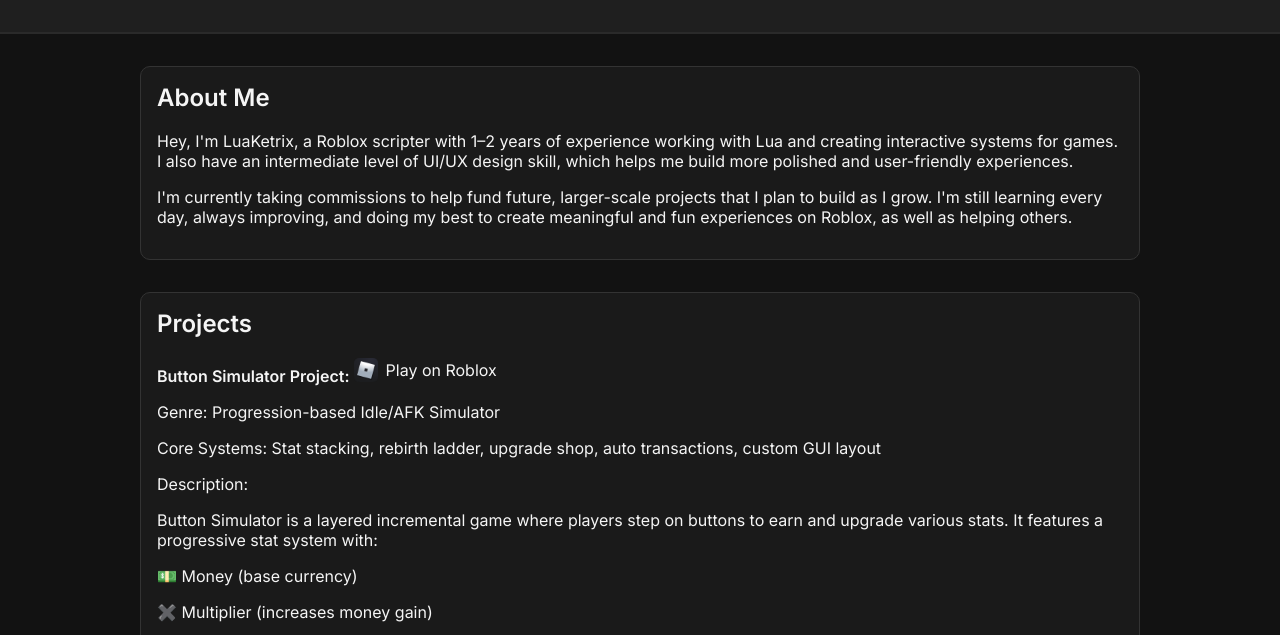
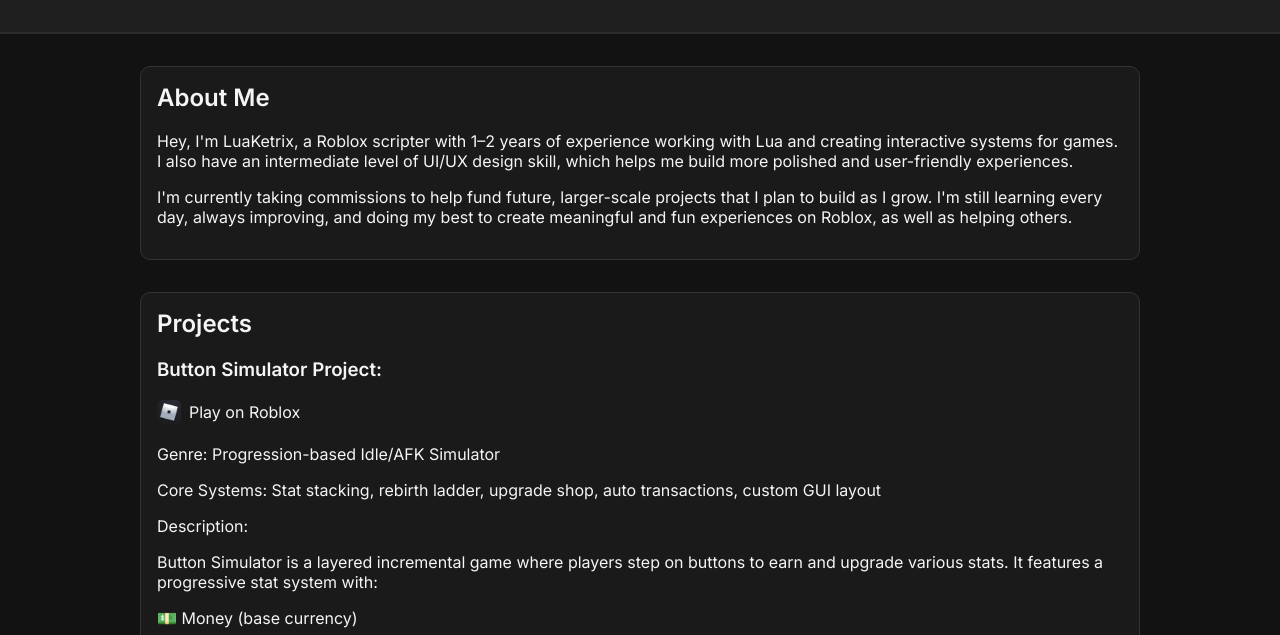
Before and after one commit to LuaKetrix/luaketrix.github.io, a plain HTML site: page index.html in a window 1280 px wide. Shown: the part 150-785 px from the top of the page. Drawn offline with Linux system fonts and the light colour scheme.

Commit message:
Update index.html

```diff
--- a/index.html
+++ b/index.html
@@ -104,7 +104,7 @@
     <section id="projects">
       <h2>Projects</h2>
       <p>
-        <strong>Button Simulator Project:   </strong>
+        <h3>Button Simulator Project:  </h3>
         <a href="https://www.roblox.com/games/7894693822/Button-Simulator-Project" target="_blank" style="display: inline-flex; align-items: center; gap: 0.5rem; text-decoration: none; color: #f5f5f5;">
           <img src="roblox-icon.png" alt="Roblox Icon" style="width: 24px; height: 24px;">
           Play on Roblox
```
